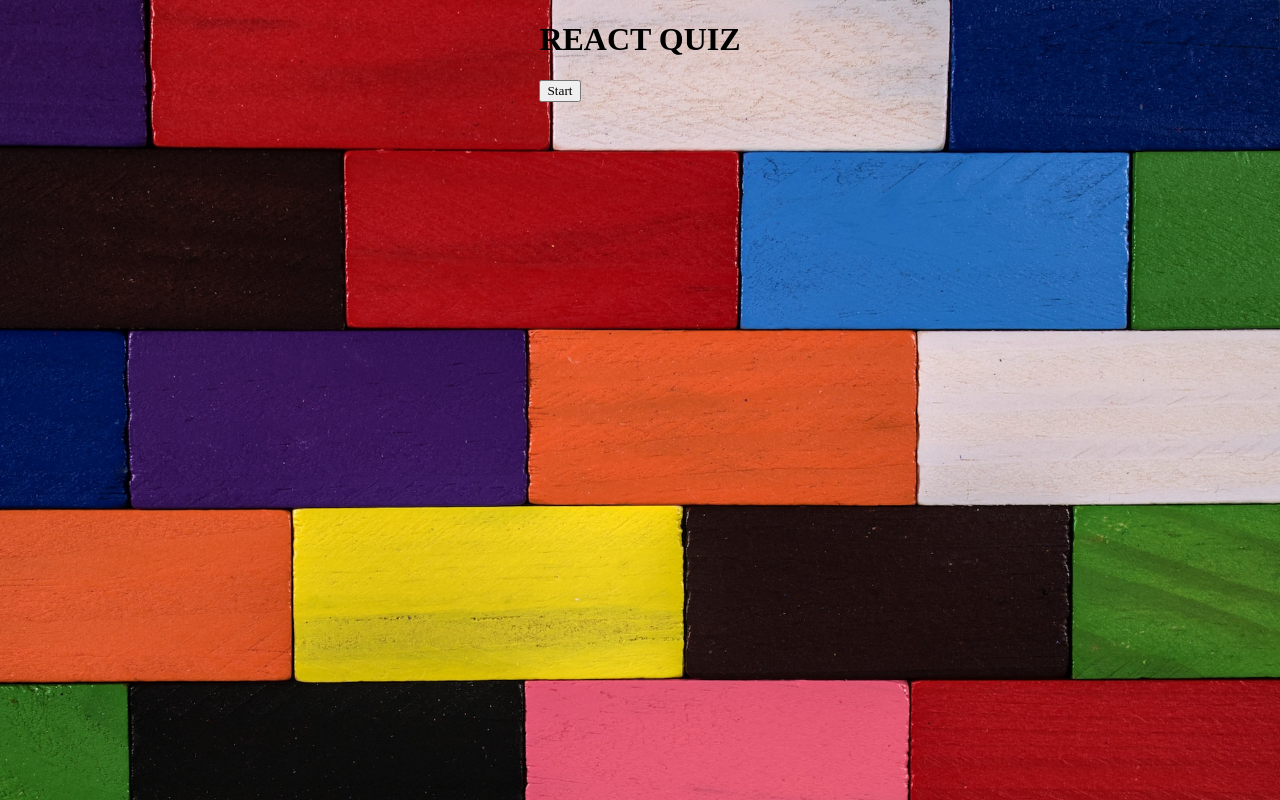
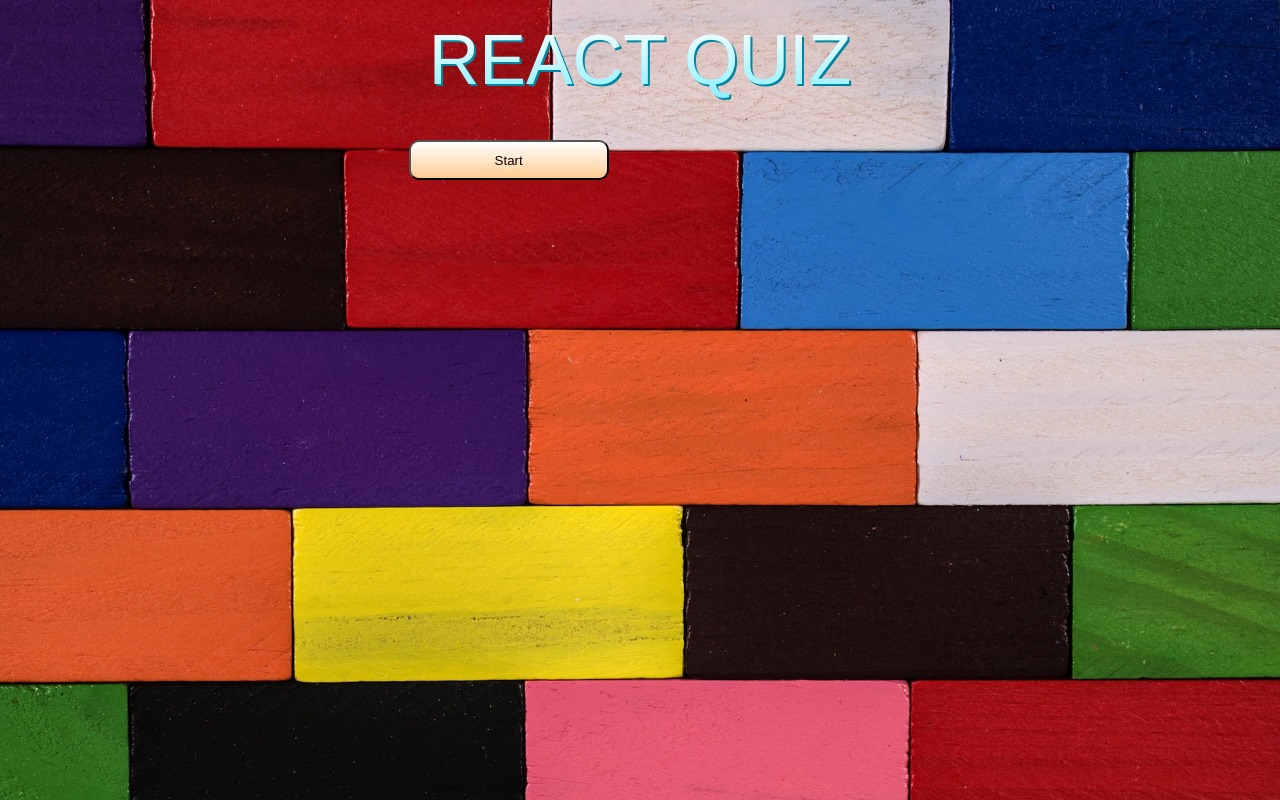
Before and after one commit to Cresence/Quiz-App, a React (Vite) app: page / in a window 1280 px wide. Built offline with nearby package versions, Linux system fonts and the light colour scheme.

Commit message:
Style added to webpage. Header, start button, and question text.

```diff
--- a/src/App.styles.ts
+++ b/src/App.styles.ts
@@ -17,6 +17,58 @@
 
     * {
         box-sizing: border-box;
-        font-family: 'Ariel', 'sans-serif';
+        font-family: 'Ariel', sans-serif;
+    }
+
+    p {
+        color: #fff;
     }
 `
+
+export const Wrapper = styled.div`
+    display: flex;
+    flex-direction: column;
+    align-items: center
+
+    > p {
+        color: #fff;
+    }
+
+    .score {
+        color: #fff;
+        font-size: 2rem;
+        margin: 0;
+    }
+
+    h1 {
+        font-family: Fascinate Inline, Haettenschweiler, 'Arial Narrow Bold', sans-serif;
+        background-image: linear-gradient(180deg, #fff, #87f1ff);
+        background-size: 100%;
+        background-clip: text;
+        -webkit-background-clip: text;
+        -webkit-text-fill-color: transparent;
+        -moz-background-clip: text;
+        -moz-text-fill-color: transparent;
+        filter: drop-shadow(2px 2px #0085a3);
+        font-size: 70px;
+        font-weight: 400;
+        text-align: center;
+        margin: 20px;
+    }
+
+    .start, .next {
+        cursor: pointer;
+        background: linear-gradient(180deg, #fff, #ffcc91);
+        border: 2px solid #d38558
+        box-shadow: 0px 5px 10px rgba(0, 0, 0, 0.25);
+        border-radius: 10px;
+        height: 40px;
+        margin: 20px 0;
+        padding: 0 40px;
+    }
+
+    .start {
+        max-width: 200px;
+    }
+
+`
--- a/src/App.tsx
+++ b/src/App.tsx
@@ -5,7 +5,7 @@
 // Types
 import { Difficulty, QuesionState } from './components/API';
 // Styles
-import { GlobalStyle } from './App.styles';
+import { GlobalStyle, Wrapper } from './App.styles';
 
 export type AnswerObject = {
   question: string;
@@ -77,7 +77,7 @@
   return (
     <>
     <GlobalStyle />
-      <div className="App">
+      <Wrapper>
         <h1>REACT QUIZ</h1>
         {gameOver || userAnswers.length === TOTAL_QUESTIONS ?
           <button className="start" onClick={startTrivia}>
@@ -103,7 +103,7 @@
         : null
       }
 
-      </div>
+      </Wrapper>
   </>)
 }
 
--- /dev/null
+++ b/src/components/QuestionCard.styles.ts
@@ -0,0 +1,6 @@
+import styled from "styled-components";
+
+export const Wrapper = styled.div`
+
+
+`
```
